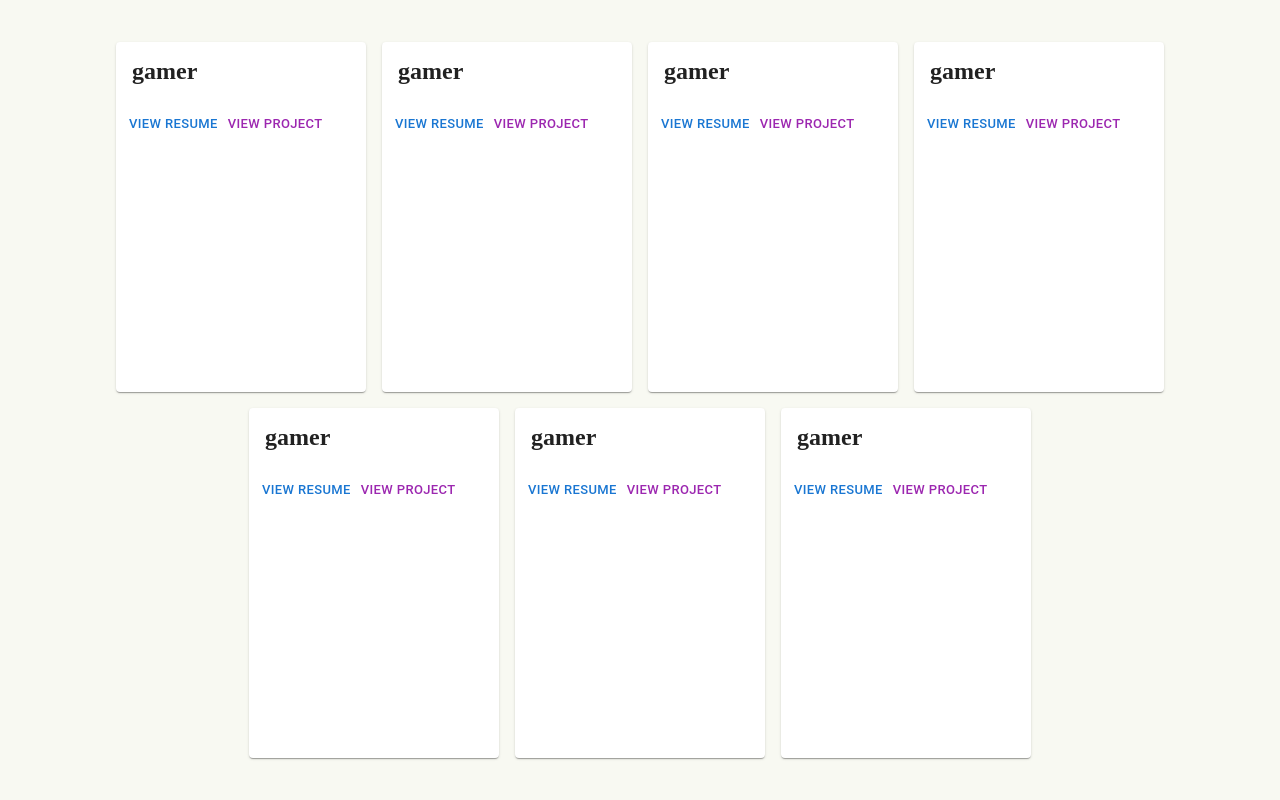
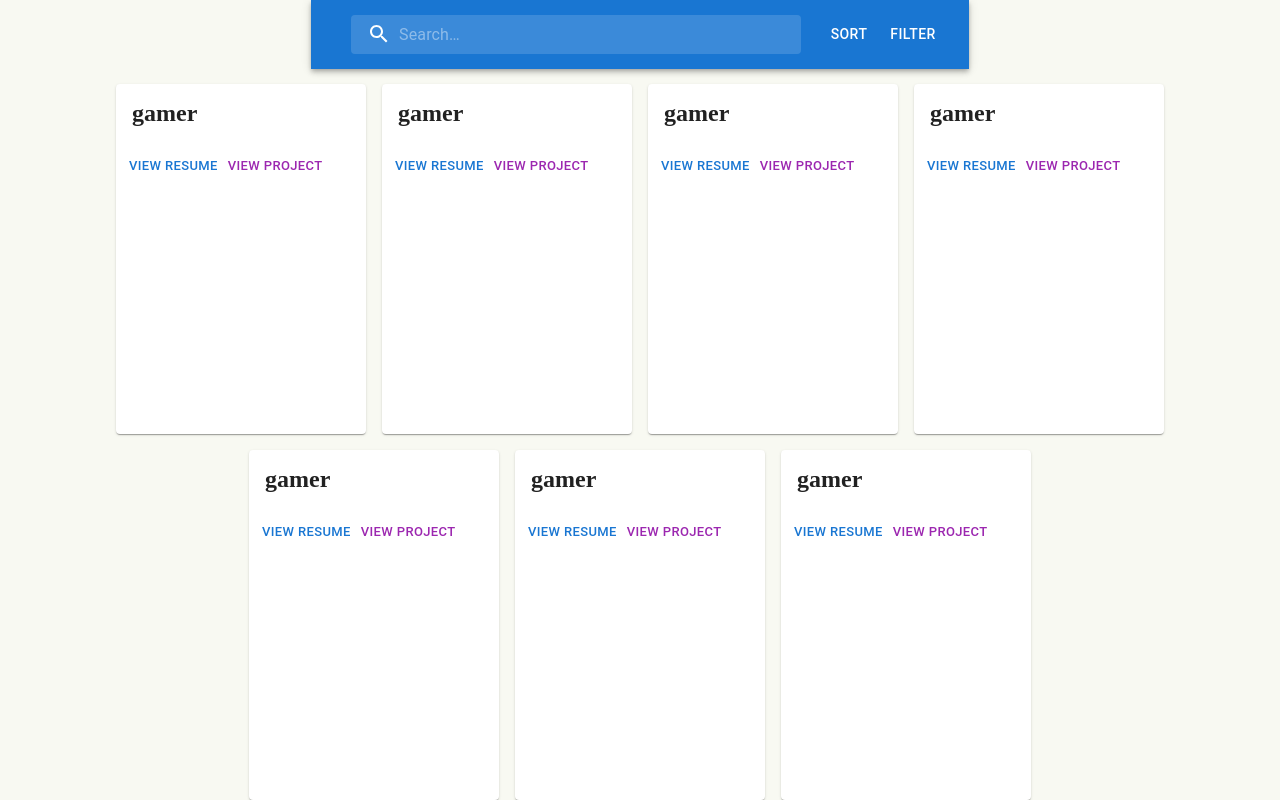
Before and after one commit to acmhack/resumepage, a Next.js app: page / in a window 1280 px wide. Built offline with nearby package versions, Linux system fonts and the light colour scheme.

Commit message:
Temporary_Navbar

```diff
--- a/package.json
+++ b/package.json
@@ -11,6 +11,7 @@
   "dependencies": {
     "@emotion/react": "^11.11.1",
     "@emotion/styled": "^11.11.0",
+    "@mui/icons-material": "^5.14.11",
     "@mui/material": "^5.14.8",
     "next": "13.4.19",
     "react": "18.2.0",
--- a/src/components/layout.tsx
+++ b/src/components/layout.tsx
@@ -1,13 +1,270 @@
-import React from 'react'
+
 import styles from '../styles/components/Layout.module.css'
+import * as React from 'react';
+import { styled, alpha } from '@mui/material/styles';
+import AppBar from '@mui/material/AppBar';
+import Box from '@mui/material/Box';
+import Toolbar from '@mui/material/Toolbar';
+import IconButton from '@mui/material/IconButton';
+import Typography from '@mui/material/Typography';
+import InputBase from '@mui/material/InputBase';
+import Badge from '@mui/material/Badge';
+import MenuItem from '@mui/material/MenuItem';
+import Menu from '@mui/material/Menu';
+import MenuIcon from '@mui/icons-material/Menu';
+import SearchIcon from '@mui/icons-material/Search';
+import MoreIcon from '@mui/icons-material/MoreVert';
+import Button from '@mui/material/Button';
 
-const Layout: React.FC<React.PropsWithChildren> = ({ children }) => {
-    return (
-        <div className={styles.container}>
-            {/* navbar */}
-            {children}
-        </div>
+const pages = ["Sort"];
+const pages1 = ["Filter"];
+const settings = ["Ascending", "Descending"];
+const settings2 = ["Categories", "Year"];
+
+const Search = styled('div')(({ theme }) => ({
+    position: 'relative',
+    borderRadius: theme.shape.borderRadius,
+    backgroundColor: alpha(theme.palette.common.white, 0.15),
+    '&:hover': {
+    backgroundColor: alpha(theme.palette.common.white, 0.25),
+    },
+    marginRight: theme.spacing(2),
+    marginLeft: 0,
+    width: '100%',
+    [theme.breakpoints.up('sm')]: {
+    marginLeft: theme.spacing(2),
+    width: 450,
+    },
+}));
+
+const SearchIconWrapper = styled('div')(({ theme }) => ({
+    padding: theme.spacing(0, 2),
+    height: '100%',
+    position: 'absolute',
+    pointerEvents: 'none',
+    display: 'flex',
+    alignItems: 'center',
+    justifyContent: 'center',
+
+
+}));
+
+const StyledInputBase = styled(InputBase)(({ theme }) => ({
+    color: 'inherit',
+    '& .MuiInputBase-input': {
+    padding: theme.spacing(1, 1, 1, 0),
+      // vertical padding + font size from searchIcon
+    paddingLeft: `calc(1em + ${theme.spacing(4)})`,
+    transition: theme.transitions.create('width'),
+    width: '100%',
+    [theme.breakpoints.up('md')]: {
+        width: '20ch',
+        },
+    },
+}));
+export function PrimarySearchAppBar() {
+    const [anchorEl, setAnchorEl] = React.useState<null | HTMLElement>(null);
+    const [mobileMoreAnchorEl, setMobileMoreAnchorEl] =
+      React.useState<null | HTMLElement>(null);
+
+    const isMenuOpen = Boolean(anchorEl);
+    const isMobileMenuOpen = Boolean(mobileMoreAnchorEl);
+
+    const handleProfileMenuOpen = (event: React.MouseEvent<HTMLElement>) => {
+      setAnchorEl(event.currentTarget);
+    };
+
+    const handleMobileMenuClose = () => {
+      setMobileMoreAnchorEl(null);
+    };
+
+    const handleMenuClose = () => {
+      setAnchorEl(null);
+      handleMobileMenuClose();
+    };
+
+    const handleMobileMenuOpen = (event: React.MouseEvent<HTMLElement>) => {
+      setMobileMoreAnchorEl(event.currentTarget);
+    };
+
+    const menuId = 'primary-search-account-menu';
+    const renderMenu = (
+      <Menu
+        anchorEl={anchorEl}
+        anchorOrigin={{
+          vertical: 'top',
+          horizontal: 'right',
+        }}
+        id={menuId}
+        keepMounted
+        transformOrigin={{
+          vertical: 'top',
+          horizontal: 'right',
+        }}
+        open={isMenuOpen}
+        onClose={handleMenuClose}
+      >
+      </Menu>
     );
 }
 
+
+const Layout: React.FC<React.PropsWithChildren> = ({ children }) => {
+    const [anchorElNav, setAnchorElNav] = React.useState<null | HTMLElement>(
+      null
+    );
+    const [anchorElUser, setAnchorElUser] = React.useState<null | HTMLElement>(
+      null
+    );
+
+    const handleOpenNavMenu = (event: React.MouseEvent<HTMLElement>) => {
+      setAnchorElNav(event.currentTarget);
+    };
+    const handleOpenUserMenu = (event: React.MouseEvent<HTMLElement>) => {
+      setAnchorElUser(event.currentTarget);
+    };
+
+    const handleCloseNavMenu = () => {
+      setAnchorElNav(null);
+    };
+
+    const handleCloseUserMenu = () => {
+      setAnchorElUser(null);
+    };
+    const [anchorEl, setAnchorEl] = React.useState<null | HTMLElement>(null);
+    const [mobileMoreAnchorEl, setMobileMoreAnchorEl] =
+      React.useState<null | HTMLElement>(null);
+
+    const isMenuOpen = Boolean(anchorEl);
+    const isMobileMenuOpen = Boolean(mobileMoreAnchorEl);
+
+    const handleProfileMenuOpen = (event: React.MouseEvent<HTMLElement>) => {
+      setAnchorEl(event.currentTarget);
+    };
+
+    const handleMobileMenuClose = () => {
+      setMobileMoreAnchorEl(null);
+    };
+
+    const handleMenuClose = () => {
+      setAnchorEl(null);
+      handleMobileMenuClose();
+    };
+
+    const handleMobileMenuOpen = (event: React.MouseEvent<HTMLElement>) => {
+      setMobileMoreAnchorEl(event.currentTarget);
+    };
+
+    const menuId = 'primary-search-account-menu';
+    const renderMenu = (
+      <Menu
+        anchorEl={anchorEl}
+        anchorOrigin={{
+          vertical: 'top',
+          horizontal: 'right',
+        }}
+        id={menuId}
+        keepMounted
+        transformOrigin={{
+          vertical: 'top',
+          horizontal: 'right',
+        }}
+        open={isMenuOpen}
+        onClose={handleMenuClose}
+      >
+      </Menu>
+    );
+    const mobileMenuId = 'primary-search-account-menu-mobile';
+    const renderMobileMenu = (
+    <Menu
+      anchorEl={mobileMoreAnchorEl}
+      anchorOrigin={{
+        vertical: 'top',
+        horizontal: 'right',
+      }}
+      id={mobileMenuId}
+      keepMounted
+      transformOrigin={{
+        vertical: 'top',
+        horizontal: 'right',
+      }}
+      open={isMobileMenuOpen}
+      onClose={handleMobileMenuClose}
+    >
+    </Menu>
+  );
+    return (
+    <div className={styles.container}>
+    <Box sx={{ flexGrow: 2 }}>
+        <AppBar position="static">
+        <Toolbar>
+            <Search>
+            <SearchIconWrapper>
+                <SearchIcon />
+            </SearchIconWrapper>
+            <StyledInputBase
+                placeholder="Search…"
+                inputProps={{ 'aria-label': 'search' }}
+            />
+            </Search>
+            <Box sx={{ flexGrow: 1, display: { xs: 'none', md: 'flex' } }}>
+            {pages.map((page) => (
+              <Button
+                key={page}
+                onClick={handleOpenUserMenu}
+                sx={{ my: 2, color: 'white', display: 'block' }}
+              >
+                {page}
+              </Button>
+            ))}
+            {pages1.map((page) => (
+              <Button
+                key={page}
+                onClick={handleOpenUserMenu}
+                sx={{ my: 2, color: 'white', display: 'block' }}
+              >
+                {page}
+              </Button>
+            ))}
+          </Box>
+          <Box sx={{ flexGrow: 0 }}>
+            <Menu
+              sx={{ mt: '45px' }}
+              id="menu-appbar"
+              anchorEl={anchorElUser}
+              anchorOrigin={{
+                vertical: 'top',
+                horizontal: 'right',
+              }}
+              keepMounted
+              transformOrigin={{
+                vertical: 'top',
+                horizontal: 'right',
+              }}
+              open={Boolean(anchorElUser)}
+              onClose={handleCloseUserMenu}
+            >
+              {settings.map((setting) => (
+                <MenuItem key={setting} onClick={handleCloseUserMenu}>
+                  <Typography textAlign="center">{setting}</Typography>
+                </MenuItem>
+              ))}
+               {settings2.map((setting) => (
+                <MenuItem key={setting} onClick={handleCloseUserMenu}>
+                  <Typography textAlign="center">{setting}</Typography>
+                </MenuItem>
+              ))}
+
+            </Menu>
+          </Box>
+        </Toolbar>
+        </AppBar>
+        {renderMobileMenu}
+        {renderMenu}
+    </Box>
+
+        {children}
+        </div>
+        );
+  }
 export default Layout;
```
Also changed, not shown: 2 other files (tests, documents, lock files or other folders).
